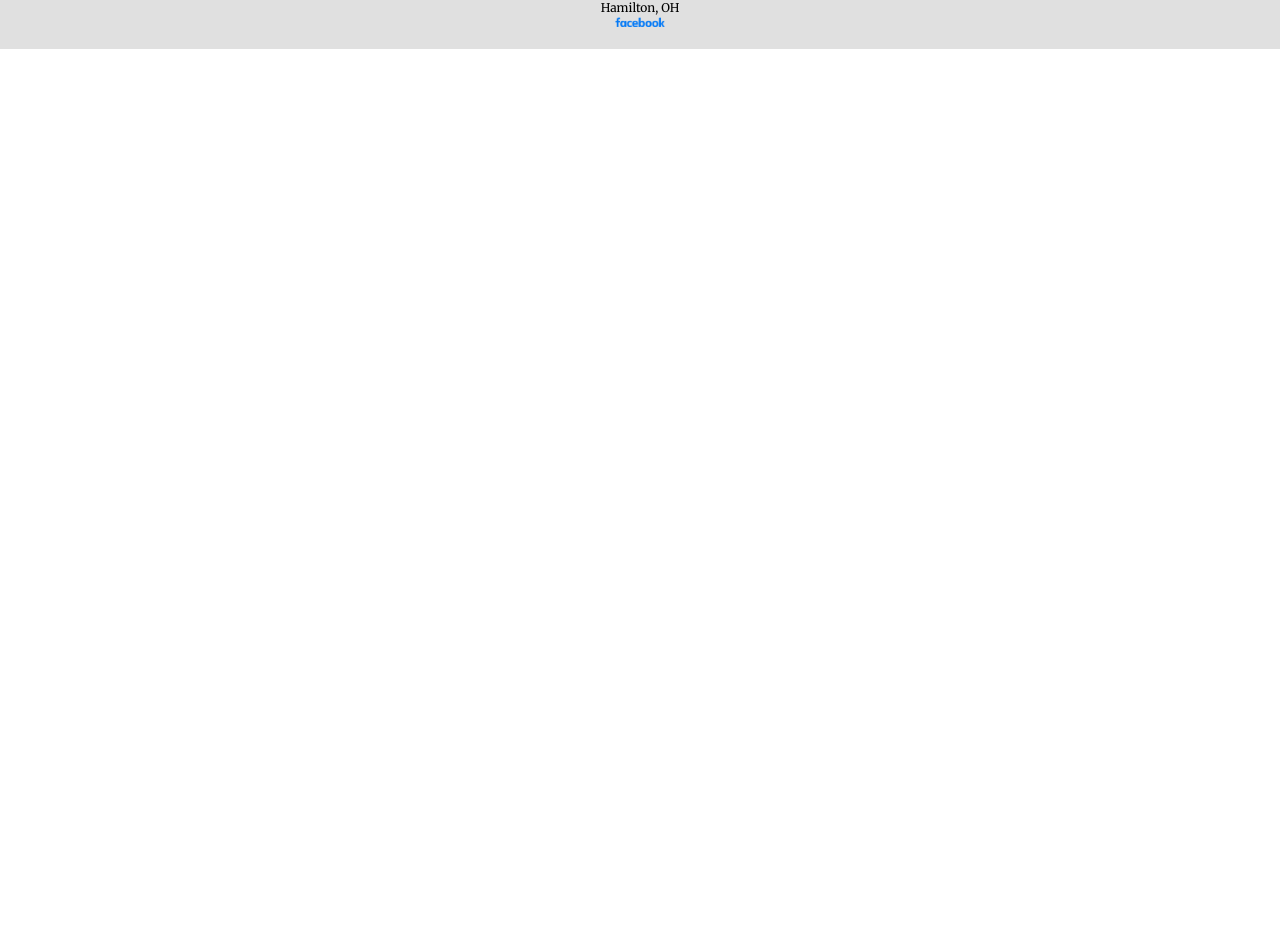
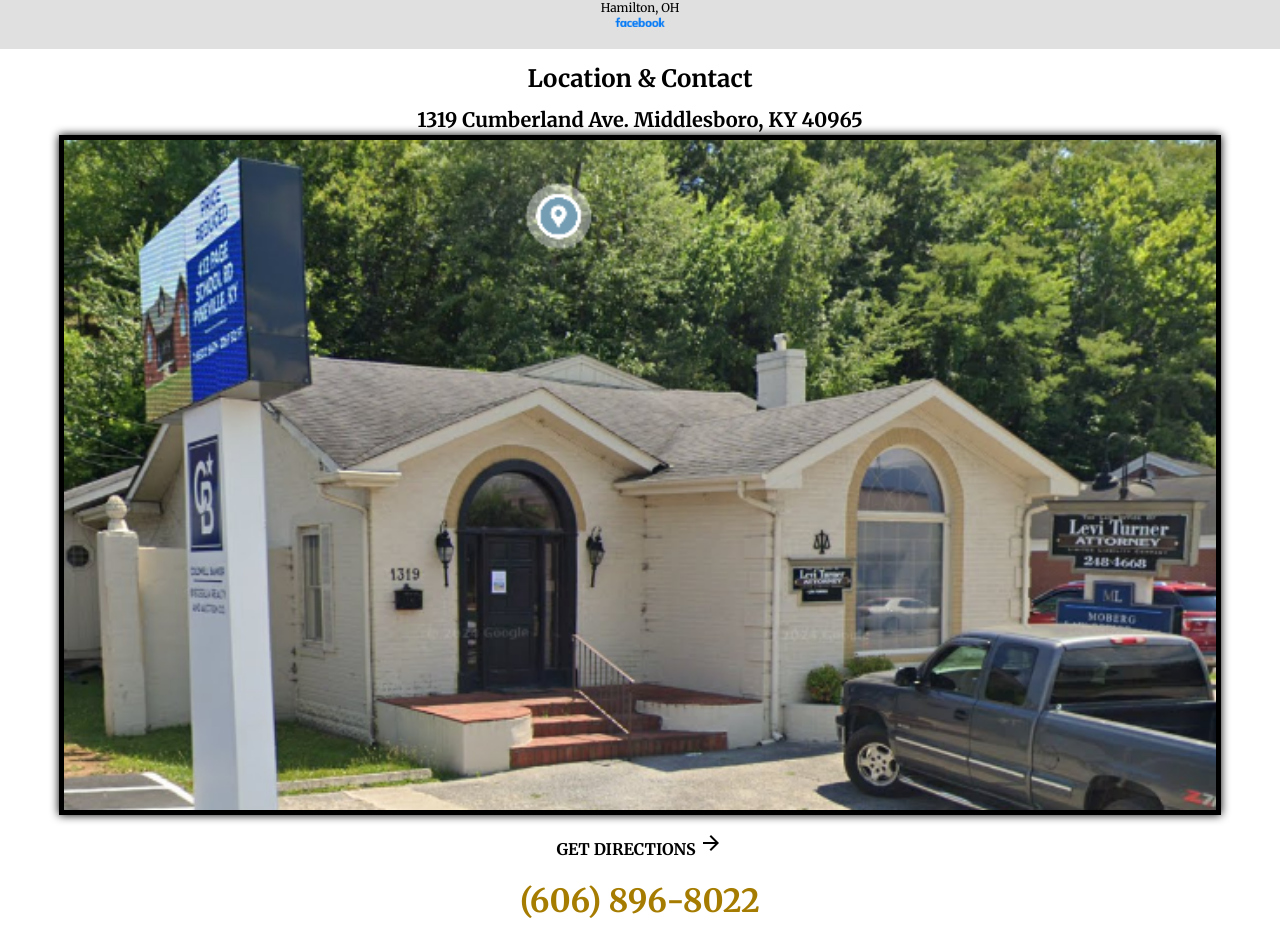
Before and after one commit to Matt41531/The-Law-Office-of-Levi-Turner, a React (Vite) app: page / in a window 1280 px wide. Shown: the part 3206-4131 px from the top of the page. Before the commit the page ends 3259 px from the top, so only its background shows below. Built offline with nearby package versions, Linux system fonts and the light colour scheme.

Commit message:
Adding Location & Contact page + formatting CSS files

```diff
--- a/src/App.jsx
+++ b/src/App.jsx
@@ -5,6 +5,7 @@ import LandingDisplay from './components/LandingDisplay.jsx'
 import Services from './components/Services.jsx'
 import ConsultationForm from './components/ConsultationForm.jsx'
 import Reviews from './components/Reviews.jsx'
+import LocationContacts from './components/LocationContacts.jsx'
 
 function App() {
   // const [count, setCount] = useState(0)
@@ -16,6 +17,7 @@ function App() {
     <Services />
     <ConsultationForm />
     <Reviews />
+    <LocationContacts />
     </>
   )
 }
--- a/src/components/LocationContacts.jsx
+++ b/src/components/LocationContacts.jsx
@@ -0,0 +1,19 @@
+import "../styles/locationContacts.css";
+import lawOffice from "../assets/law-office.png";
+import ArrowForwardIcon from '@mui/icons-material/ArrowForward';
+
+function LocationContacts() {
+  return (
+    <div className="flex-col">
+      <div className="location-title">Location & Contact</div>
+      <div className="location-text">
+        1319 Cumberland Ave. Middlesboro, KY 40965
+      </div>
+      <img className="office-image" src={lawOffice} />
+      <div className="directions-text">GET DIRECTIONS <ArrowForwardIcon/> </div>
+      <div className="phone-number">(606) 896-8022</div>
+    </div>
+  );
+}
+
+export default LocationContacts;
--- a/src/styles/consultationForm.css
+++ b/src/styles/consultationForm.css
@@ -1,11 +1,11 @@
 .consultation-title {
-    font-size:1.5rem;
+  font-size: 1.5rem;
   font-weight: bold;
   display: block;
 }
 
 .consultation-desc {
-    font-size:1rem;
+  font-size: 1rem;
 }
 
 .consultation-form {
@@ -14,7 +14,7 @@
   margin: 1rem 0rem 1rem 0rem;
 }
 
-input[type=text] {
+input[type="text"] {
   width: 75%;
   padding: 12px 20px;
   margin: 8px 0;
--- a/src/styles/header.css
+++ b/src/styles/header.css
@@ -7,7 +7,7 @@
 
 .sticky {
   position: sticky;
-    top:0;
+  top: 0;
 }
 
 .menu-block {
@@ -43,12 +43,12 @@
   justify-content: space-around;
   font-size: 1.25rem;
   font-weight: bold;
-    width:100%;
+  width: 100%;
   background-color: var(--grey);
   height: 3.75rem;
   margin-left: auto;
   margin-right: auto;
-    color:black;
+  color: black;
 }
 
 .consultation-text {
--- a/src/styles/landingDisplay.css
+++ b/src/styles/landingDisplay.css
@@ -7,7 +7,7 @@
   display: flex;
   align-items: center;
   justify-content: center;
-    width:100%;
+  width: 100%;
 }
 
 .consultation-button {
@@ -25,11 +25,11 @@
 }
 
 .container {
-    padding: 0rem 3rem 0rem 3rem
+  padding: 0rem 3rem 0rem 3rem;
 }
 
 .kentucky-text {
-    color:var(--accent);
+  color: var(--accent);
   font-size: 2rem;
   font-weight: 400;
 }
--- /dev/null
+++ b/src/styles/locationContacts.css
@@ -0,0 +1,28 @@
+.location-title {
+  font-size: 1.5rem;
+  font-weight: bold;
+  color: black;
+  margin: 0.5rem 0rem 0.5rem 0rem;
+}
+.location-text {
+  font-size: 1.25rem;
+  font-weight: bold;
+  color: black;
+  margin: 0rem 1.5rem 0rem 1.5rem;
+}
+.phone-number {
+  font-size: 2rem;
+  font-weight: bold;
+  color: var(--accent);
+  letter-spacing: 10%;
+}
+.office-image {
+  width: 90%;
+  border: 5px solid #000000;
+  filter: drop-shadow(0px 0px 5px black);
+}
+.directions-text {
+  color: black;
+  font-weight: bold;
+  margin: 1rem 0rem 1rem 0rem;
+}
--- a/src/styles/reviews.css
+++ b/src/styles/reviews.css
@@ -1,28 +1,28 @@
 .reviews-box {
   background-color: var(--grey);
-    margin: 0rem .25rem .25rem 0rem;
+  margin: 0rem 0.25rem 0.25rem 0rem;
 }
 .review-header {
   font-size: 2rem;
   font-weight: bold;
   color: black;
-    margin: 0rem .5rem 0rem .5rem;
+  margin: 0rem 0.5rem 0rem 0.5rem;
 }
 
 .stars {
-    margin: 0rem .625rem 0rem 0.625rem;
+  margin: 0rem 0.625rem 0rem 0.625rem;
   font-size: large;
 }
 
 .review-text {
-    font-size: .75rem;
+  font-size: 0.75rem;
   color: black;
   font-weight: bold;
   margin: 0rem 1rem 0rem 1rem;
 }
 
 .review-contact {
-    font-size: .75rem;
+  font-size: 0.75rem;
   color: black;
 }
 
--- a/src/styles/services.css
+++ b/src/styles/services.css
@@ -3,7 +3,7 @@
 }
 
 .small-text {
-    font-size: .75rem;
+  font-size: 0.75rem;
 }
 
 .two-rem-text {
@@ -16,9 +16,9 @@
   height: 15rem;
   background-color: var(--grey);
   color: var(--base);
-    border-radius: .25rem;
+  border-radius: 0.25rem;
   padding: 0rem 0rem 1rem 0rem;
-    margin: .5rem 0rem .5rem 0rem;
+  margin: 0.5rem 0rem 0.5rem 0rem;
 }
 
 .description-text {
@@ -35,7 +35,7 @@
 
 .bottom-text {
   font-size: 1.25rem;
-    margin: .5rem 0rem 0rem 0rem;
+  margin: 0.5rem 0rem 0rem 0rem;
 }
 
 .number-text {
```
Lines whose indentation alone changed are shown as unchanged.
